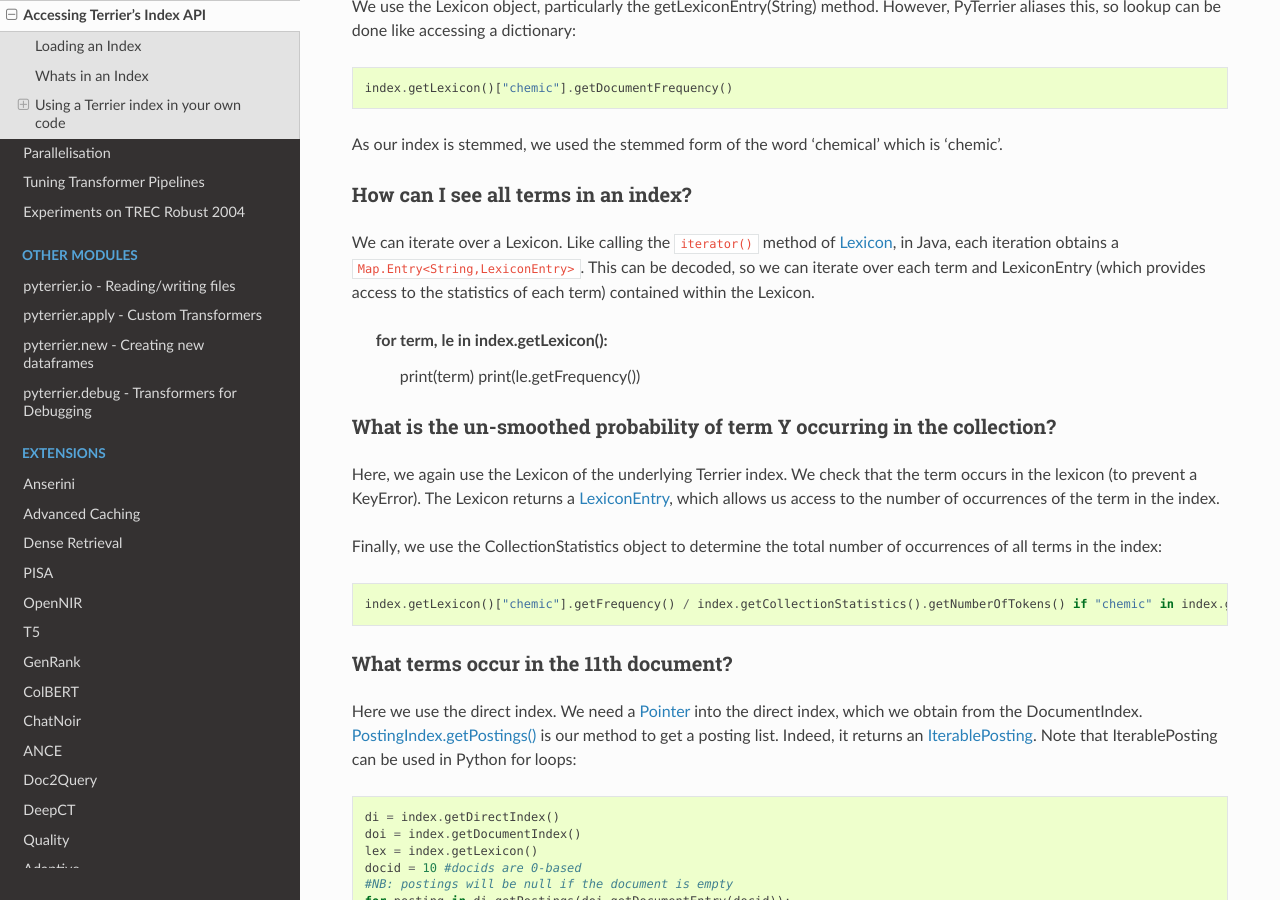
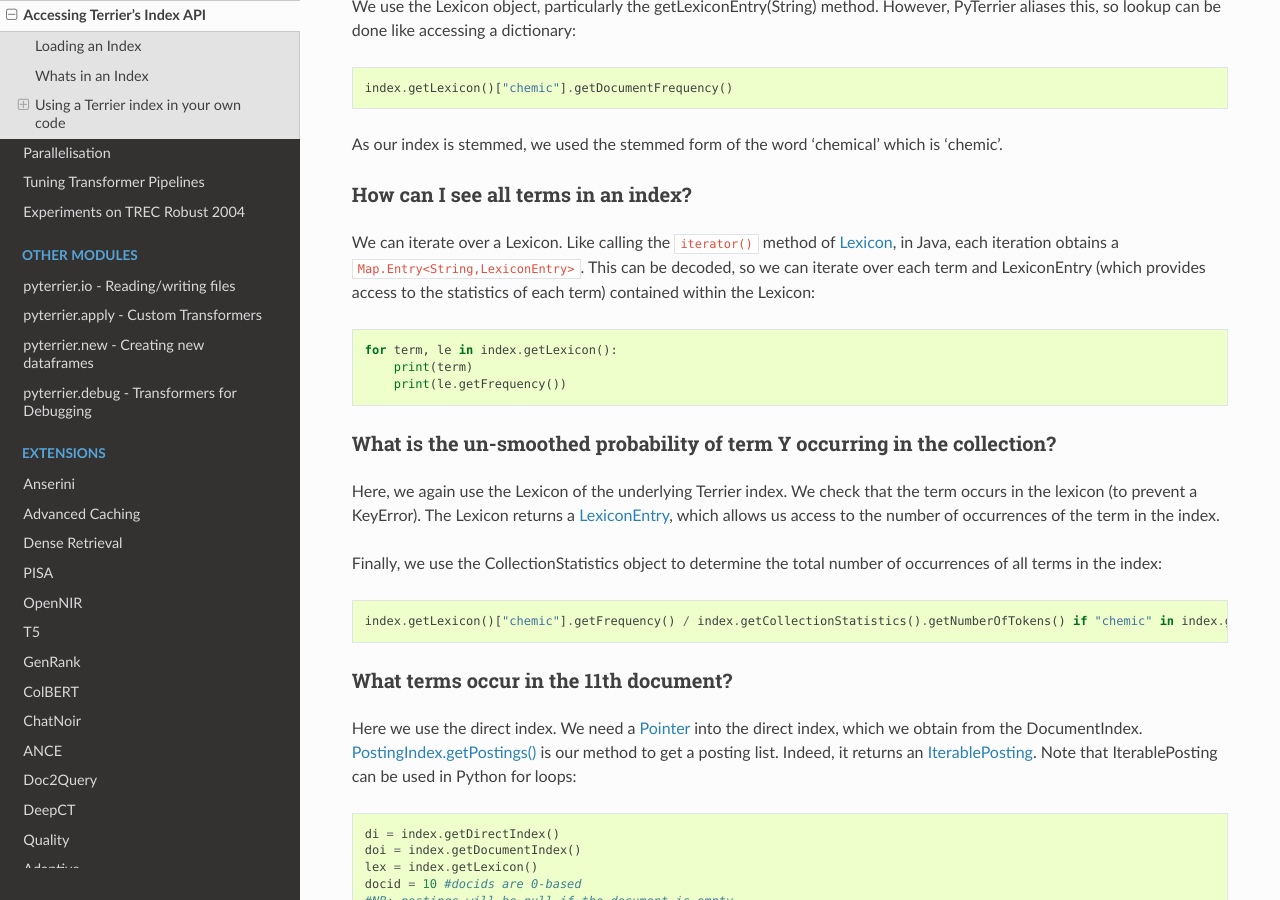
Before and after one commit to terrier-org/pyterrier, a Sphinx documentation site: the page built from docs/terrier-index-api.rst, in a window 1280 px wide and 900 px high, scrolled down 2405 px. Built offline with Sphinx 7.4.7 and the Read the Docs theme 3.1.0, drawn with Linux system fonts in a browser that asks for light colours; the version number is read from the project's files by our own code.

```diff
--- a/docs/terrier-index-api.rst
+++ b/docs/terrier-index-api.rst
@@ -99,7 +99,7 @@ We can iterate over a Lexicon. Like calling the ``iterator()`` method of
 `Lexicon <http://terrier.org/docs/current/javadoc/org/terrier/structures/Lexicon.html>`_,
 in Java, each iteration obtains a ``Map.Entry<String,LexiconEntry>``. This can be decoded,
 so we can iterate over each term and LexiconEntry (which provides access to the statistics
-of each term) contained within the Lexicon.
+of each term) contained within the Lexicon::
 
     for term, le in index.getLexicon():
         print(term)
```
